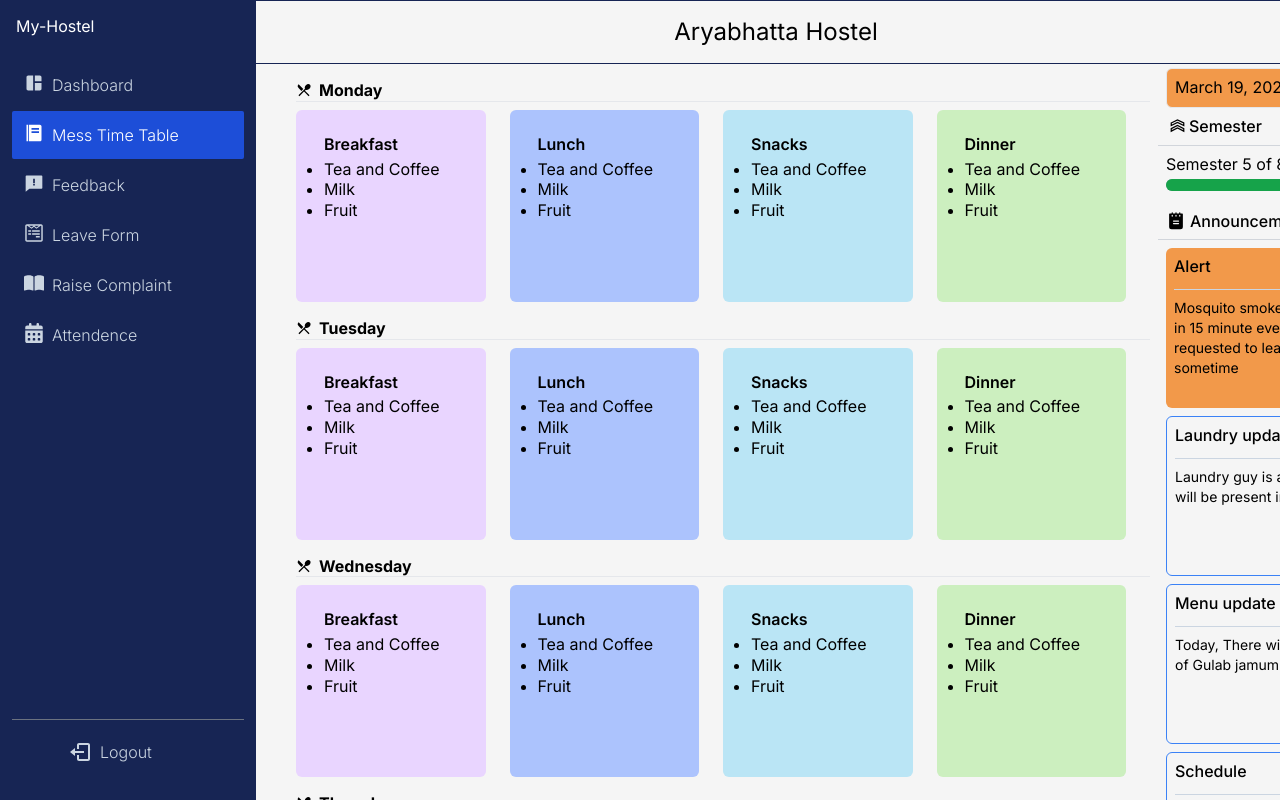
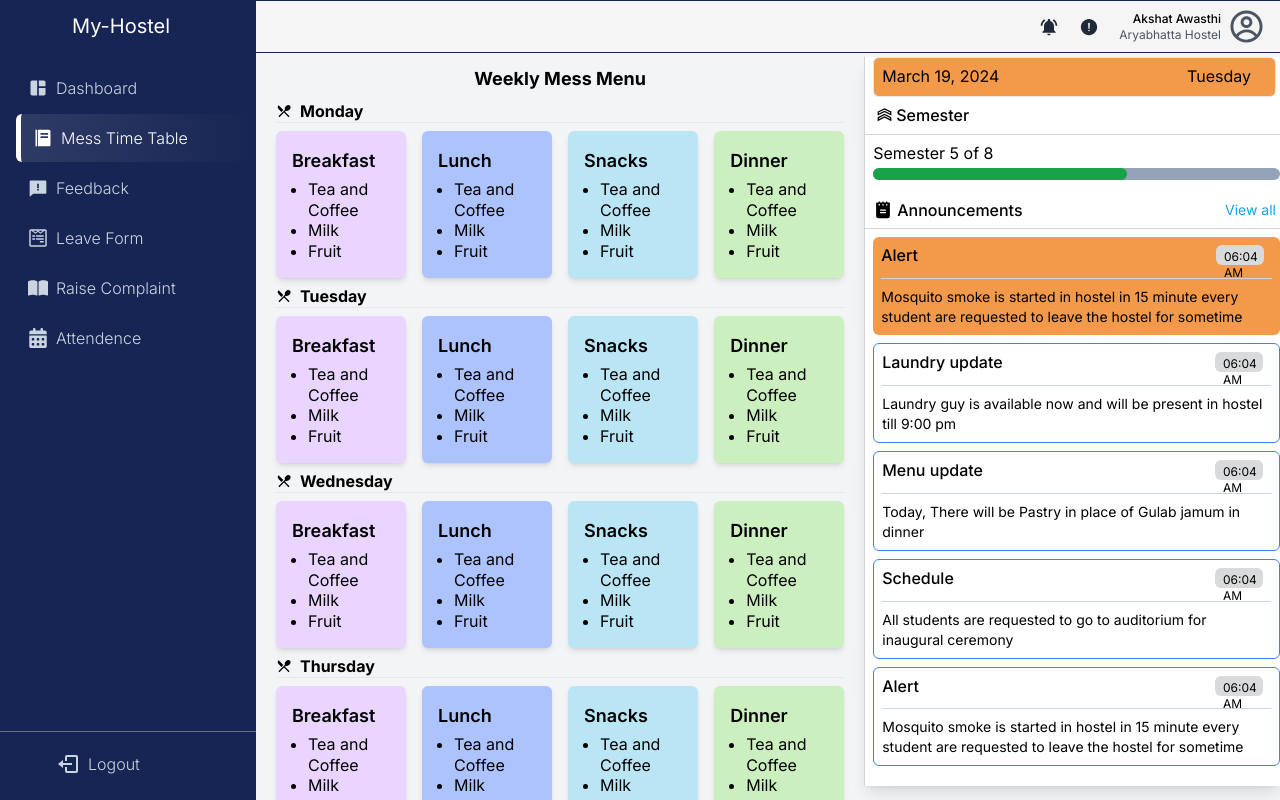
Before and after one commit to Akshat-Awasthi/My-Hostel, a React (Vite) app: page /menu in a window 1280 px wide. Built offline with nearby package versions, Linux system fonts and the light colour scheme; sample sign-in values are in the browser's storage.

Commit message:
Inhanced sidebar, layout and messmenu

```diff
--- a/src/App.jsx
+++ b/src/App.jsx
@@ -12,6 +12,7 @@ import Profile from './Components/Profile';
 import Layout from './Components/shared/Layout';
 import Chart from "./Components/Chart"
 import Attendence from "./Components/MachineLearning/Attendence"
+import LeaveForm from './Components/LeaveForm';
 
 
 function App() {
@@ -27,6 +28,7 @@ function App() {
             <Route path="/menu" element={<Menu />} />
             <Route path="/profile" element={<Profile />} />
             <Route path="/feedback" element={<Feedback />} />
+            <Route path="/leaveform" element={<LeaveForm />} />
             <Route path="/complaint" element={<Complaint />} />
             <Route path="/sentiment" element={<FoodFeedbackSentimentAnalyzer />} />
             <Route path="/attendence" element={<Attendence/>} />
--- a/src/Components/LeaveForm.jsx
+++ b/src/Components/LeaveForm.jsx
@@ -2,11 +2,11 @@ import React from 'react'
 
 const LeaveForm = () => {
   return (
-    <div>
+
       <div>
+        leaveform
+      </div>
 
-      </div>
-    </div>
   )
 }
 
--- a/src/Components/Menu.jsx
+++ b/src/Components/Menu.jsx
@@ -9,34 +9,41 @@ const Menu = () => {
     const colors = ['bg-purple-200', 'bg-[#ACC3FD]', 'bg-[#BAE5F5]', 'bg-[#CCEFBF]'];
 
   return (
-    <div className='flex flex-row overflow-auto pb-5' style={{ maxHeight: '750px' }}>
-        <div className='flex flex-col w-3/4 mb-5'>
-            {
-                MessMenu.map((dayMenu,dayIndex) => (
-                    <div key={dayIndex} className='flex flex-col ml-10 mt-4 '>
-                        <h2 className='mb-2 font-bold w-full border-b flex flex-row'><MdOutlineRestaurantMenu style={{marginRight : '7px', marginTop : '2px'}} />{dayMenu[0].day}</h2>
-                        <div className='flex flex-row'>
-                            {
-                                dayMenu.map((item,index) => (
-                                    <div key={index} className={`mr-6 w-48 h-48 p-6 pl-7 rounded-md ${colors[index % colors.length]}`}>
+
+
+    <div className='flex flex-row justify-between'  >
+
+        <div className='flex flex-col w-full md:w-full mb-5 ml-5 mr-5'>
+        <div className='mt-3 text-lg w-auto font-bold flex-1 flex justify-center items-center'>Weekly Mess Menu</div>
+        {MessMenu.map((dayMenu, dayIndex) => (
+          <div key={dayIndex} className='flex flex-col mt-2'>
+            <h2 className='mb-2 font-bold w-full border-b flex items-center'>
+              <MdOutlineRestaurantMenu className='mr-2' />
+              {dayMenu[0].day}
+            </h2>
+            <div className='grid grid-cols-1 sm:grid-cols-2 lg:grid-cols-4 gap-4 w-full h-auto'>
+              {dayMenu.map((item, index) => (
+                <div
+                  key={index}
+                  className={`p-4 rounded-md ${colors[index % colors.length]} shadow-md`}
+                >
                   <ul>
-                                            <li className='font-semibold mb-1'>{item.time}</li>
-                                            <li className='list-disc'>{item.item1}</li>
-                                            <li className='list-disc'>{item.item2}</li>
-                                            <li className='list-disc'>{item.item3}</li>
+                    <li className='font-semibold mb-1 text-lg'>{item.time}</li>
+                    <li className='list-disc ml-4'>{item.item1}</li>
+                    <li className='list-disc ml-4'>{item.item2}</li>
+                    <li className='list-disc ml-4'>{item.item3}</li>
                   </ul>
                 </div>
-                                ))
-                            }
+              ))}
             </div>
           </div>
-                ))
-            }
+        ))}
       </div>
-        <div className='h-[100vh] w-full ml-2 mr-4'>
+        <div >
             <Rightbar />
         </div>
     </div>
+
 
   )
 }
--- a/src/Components/Rightbar.jsx
+++ b/src/Components/Rightbar.jsx
@@ -1,8 +1,8 @@
-import React, { useEffect, useState } from 'react'
-import StudentProfile from "./lib/const/StudentProfile.json"
-import { PiNotepadFill } from "react-icons/pi";
-import { GrSemantics } from "react-icons/gr";
-import Announcement from "./lib/const/Announcement.json"
+import React, { useEffect, useState } from 'react';
+import StudentProfile from './lib/const/StudentProfile.json';
+import { PiNotepadFill } from 'react-icons/pi';
+import { GrSemantics } from 'react-icons/gr';
+import Announcement from './lib/const/Announcement.json';
 import { Link } from 'react-router-dom';
 import DateTime from './DateAndTime/DateTime';
 
@@ -22,56 +22,68 @@ const Rightbar = () => {
 
         return () => clearInterval(intervalId);
     }, []);
+
     const announceCol = ['bg-[#F2994A]', 'bg-state-100'];
+
     return (
-    <div className='m-0 '>
-        <div className='h-12'>
-                <div className='flex flex-row m-1 p-2 ml-2 bg-[#F2994A] h-10 rounded-md border border-solid'>
-                <div className='flex-1'>{currentDate}</div>
-                <div className='pr-4'>{currentDay}</div>
-                </div>
-
-            </div>
-            <div className='h-16 pb-3'>
-                <div className='flex flex-row pl-3 pb-2 border-b border-gray-300'>
-                        <GrSemantics size={15} style={{marginTop : "2px"}}/>
-                        <h2 className='font-medium flex-1 pl-1'>Semester</h2>
-                </div>
-                <div className='ml-2 mb-5'>
-                    <h3 className='pt-2 pb-1'>Semester {sem} of 8</h3>
-                    <div className='h-3 bg-slate-400 rounded-md'>
-                        <div style={{ width: `${semesterWidth}%` }} className='h-full w-1/2 bg-green-600 rounded-md'>
-
+        <div
+            className="bg-white shadow-lg border-l border-gray-300 w-full w-[310px] right-0"
+            style={{ zIndex: 1000 }}
+        >
+            <div className="h-12">
+                <div className="flex flex-row m-1 p-2 ml-2 bg-[#F2994A] h-10 rounded-md border border-solid">
+                    <div className="flex-1">{currentDate}</div>
+                    <div className="pr-4">{currentDay}</div>
                 </div>
             </div>
-
+            <div className="pb-3">
+                <div className="flex flex-row pl-3 pb-2 border-b border-gray-300">
+                    <GrSemantics size={15} style={{ marginTop: '2px' }} />
+                    <h2 className="font-medium flex-1 pl-1">Semester</h2>
+                </div>
+                <div className="ml-2 mb-5">
+                    <h3 className="pt-2 pb-1">Semester {sem} of 8</h3>
+                    <div className="h-3 bg-slate-400 rounded-md">
+                        <div
+                            style={{ width: `${semesterWidth}%` }}
+                            className="h-full bg-green-600 rounded-md"
+                        ></div>
+                    </div>
                 </div>
                 <div>
-                <div className='flex flex-row pl-2 pb-2 border-b border-gray-300'>
-                <PiNotepadFill size={20}/>
-                <h2 className='font-medium flex-1 pl-1'>Announcements</h2>
-                <Link className='text-sm mr-1'>View all</Link>
+                    <div className="flex flex-row pl-2 pb-2 border-b border-gray-300">
+                        <PiNotepadFill size={20} />
+                        <h2 className="font-medium flex-1 pl-1">Announcements</h2>
+                        <Link className="text-sm mr-1">View all</Link>
                     </div>
                 </div>
-
-
-                <div className='flex flex-col ml-2 mt-2'>
-                    {
-                        Announcement.map((item,index) => (
-                            <div key={item.name} className={`rounded-md border border-solid ${index === 0 ? 'border-none' : 'border-blue-500'} h-40 w-64 p-2 mb-2 ${index === 0 ? announceCol[0] : announceCol[1]}`}>
-
+                <div className="flex flex-col ml-2 mt-2">
+                    {Announcement.map((item, index) => (
+                        <div
+                            key={item.name}
+                            className={`rounded-md border ${
+                                index === 0 ? 'border-none' : 'border-blue-500'
+                            } p-2 mb-2 ${
+                                index === 0 ? announceCol[0] : announceCol[1]
+                            }`}
+                        >
                             <ul>
-                                    <li className='flex flex-row border-b border-slate-300'><div className='flex-1 font-medium  mb-2 pb-1'>{item.name}</div> <div className='mr-2 mb-1 pb-1 pl-2 pt-1 h-5 w-12 rounded-md bg-[#D9DADB]'><DateTime  /></div> </li>
-                                    <li className='pt-2 text-sm'>{item.message}</li>
+                                <li className="flex flex-row border-b border-slate-300">
+                                    <div className="flex-1 font-medium mb-2 pb-1">
+                                        {item.name}
+                                    </div>
+                                    <div className="mr-2 mb-1 pb-1 pl-2 pt-1 h-5 w-12 rounded-md bg-[#D9DADB]">
+                                        <DateTime />
+                                    </div>
+                                </li>
+                                <li className="pt-2 text-sm">{item.message}</li>
                             </ul>
                         </div>
-                        ))
-                    }
-                </div>
-
+                    ))}
                 </div>
             </div>
-  )
-}
+        </div>
+    );
+};
 
-export default Rightbar
+export default Rightbar;
--- a/src/Components/lib/const/Navigation.jsx
+++ b/src/Components/lib/const/Navigation.jsx
@@ -31,7 +31,7 @@ export const Sidebar_Links  = [
     {
         key:'leave',
         label:'Leave Form',
-        path:'/leave',
+        path:'/leaveform',
         icon:<FaWpforms/>
     },
     {
--- a/src/Components/shared/Layout.jsx
+++ b/src/Components/shared/Layout.jsx
@@ -1,33 +1,59 @@
-import React from 'react'
-import { Outlet ,Link} from 'react-router-dom'
-import Sidebar from './Sidebar'
-import { CgProfile } from "react-icons/cg";
-import { MdNotificationsActive } from "react-icons/md";
-import { IoAlertCircle } from "react-icons/io5";
+import React from 'react';
+import { Outlet, Link } from 'react-router-dom';
+import Sidebar from './Sidebar';
+import { CgProfile } from 'react-icons/cg';
+import { MdNotificationsActive } from 'react-icons/md';
+import { IoAlertCircle } from 'react-icons/io5';
 
-import StudentProfile from "../lib/const/StudentProfile.json"
+import StudentProfile from '../lib/const/StudentProfile.json';
 
-const hostelName = StudentProfile[0].hostel;
-
+const { name, hostel: hostelName } = StudentProfile[0];
 
 const Layout = () => {
   return (
-    <div className='flex flex-row bg-neutral-100 h-screen w-screen overflow-hidden'>
-        <Sidebar />
-        <div>
-        <div className='flex flex-row items-center h-16 w-full bg-neutral-100 border-y-[1px] border-blue-950'>
-              <div className='flex-1 flex justify-center items-center text-2xl'>{hostelName}</div>
-              <div className='mr-10 flex flex-row gap-5 text-2xl active:neutral-400 '>
-                <Link className='text-black hover:text-stone-400'><MdNotificationsActive/></Link>
-                <Link className='text-black hover:text-stone-400'><IoAlertCircle/></Link>
-                <Link to='/profile' className='text-black hover:text-stone-400'><CgProfile /></Link>
+    <div className="flex flex-row bg-gray-100 h-screen overflow-hidden w-screen fixed ">
+      <Sidebar />
+      <div className="flex flex-col flex-grow">
+        <div className="h-[10vh] w-full bg-neutral-100 border-y-[1px] border-blue-950 flex items-center px-4 ">
+          {/* Main content goes here */}
+          <div className="ml-auto flex items-center gap-5 mb-2 mt-2">
+            {/* Notifications */}
+            <Link
+              className="text-gray-800 hover:text-gray-400 text-xl"
+              to="/notifications"
+            >
+              <MdNotificationsActive />
+            </Link>
+
+            {/* Alerts */}
+            <Link
+              className="text-gray-800 hover:text-gray-400 text-xl"
+              to="/alerts"
+            >
+              <IoAlertCircle />
+            </Link>
+
+            {/* User Info */}
+            <div className="flex items-center gap-2">
+              <div className="flex flex-col text-right leading-tight">
+                <span className="block text-xs font-medium">{name}</span>
+                <span className="block text-[12px] text-gray-600">{hostelName}</span>
               </div>
+              <Link
+                className="text-gray-600 hover:text-gray-400 text-[35px]"
+                to="/profile"
+              >
+                <CgProfile />
+              </Link>
             </div>
-            <div>{<Outlet />}</div>
+          </div>
         </div>
+        <div className="flex-grow overflow-auto">
+          <Outlet />
+        </div>
+      </div>
+    </div>
+  );
+};
 
-    </div>
-  )
-}
-
-export default Layout
+export default Layout;
--- a/src/Components/shared/Sidebar.jsx
+++ b/src/Components/shared/Sidebar.jsx
@@ -1,32 +1,52 @@
-import classNames from 'classnames'
-import React from 'react'
-import { Link, useLocation, useNavigate } from 'react-router-dom'
-import { Sidebar_Links, Sidebar_Logout } from '../lib/const/Navigation'
+import classNames from 'classnames';
+import React, { useState, useEffect } from 'react';
+import { Link, useLocation, useNavigate } from 'react-router-dom';
+import { Sidebar_Links, Sidebar_Logout } from '../lib/const/Navigation';
+import { FaBars } from 'react-icons/fa';
 
+const ClassLinks = 'flex items-center gap-2 p-3 font-light px-3 rounded-sm text-base hover:no-underline';
 
-const ClassLinks = 'flex item-center gap-2 p-3 font-light px-3 hover:bg-blue-900 hover:no-underline active:bg-neutral-600 rounded-sm text-base'
-function SideLink({item}){
-  const {pathname} = useLocation();
-  return(
-    <Link to={item.path} className={classNames(pathname === item.path ? 'text-white bg-blue-700': 'text-slate-300',ClassLinks)}>
-    <span className='text-xl'>{item.icon}</span>
+function SideLink({ item }) {
+  const { pathname } = useLocation();
+  return (
+    <Link
+      to={item.path}
+      className={classNames(
+        pathname === item.path
+          ? 'text-white relative z-10 border-l-[5px] bg-gradient-to-r from-white/10 to-transparent border-l-[5px] border-white rounded-l-md'
+          : 'text-slate-300',
+        ClassLinks
+      )}
+      style={{
+        backgroundColor: pathname === item.path ? 'transparent' : 'inherit',
+        transition: 'background 0.5s cubic-bezier(0.685, 0.0473, 0.346, 1)',
+      }}
+    >
+      <span className="text-xl">{item.icon}</span>
       {item.label}
     </Link>
-  )
+  );
 }
+
 function SideBottom({ item, onClick }) {
   const { pathname } = useLocation();
   return (
     <Link
       to={item.path}
       className={classNames(
-        pathname === item.path ? 'text-white bg-blue-700' : 'text-slate-300',
+        pathname === item.path
+          ? 'text-white relative z-10 bg-gradient-to-r from-white/10 to-transparent border-l-[5px] border-white rounded-l-md'
+          : 'text-slate-300 hover:bg-gradient-to-r hover:from-white/10 hover:to-transparent hover:border-l-[5px] hover:border-transparent hover:rounded-l-md',
         ClassLinks,
         'font-bold pl-14 text-red-500'
       )}
-      onClick={item.key === 'logout' ? onClick : undefined} // Apply onClick handler conditionally
+      style={{
+        backgroundColor: pathname === item.path ? 'transparent' : 'inherit',
+        transition: 'background 0.5s cubic-bezier(0.685, 0.0473, 0.346, 1)',
+      }}
+      onClick={item.key === 'logout' ? onClick : undefined}
     >
-      <span className='text-2xl'>{item.icon}</span>
+      <span className="text-2xl">{item.icon}</span>
       {item.label}
     </Link>
   );
@@ -34,6 +54,23 @@ function SideBottom({ item, onClick }) {
 
 const Sidebar = () => {
   const navigate = useNavigate();
+  const [isSidebarVisible, setIsSidebarVisible] = useState(true);
+  const [windowWidth, setWindowWidth] = useState(window.innerWidth);
+
+  const handleResize = () => {
+    setWindowWidth(window.innerWidth);
+    if (window.innerWidth < 700) {
+      setIsSidebarVisible(false);
+    } else {
+      setIsSidebarVisible(true);
+    }
+  };
+
+  useEffect(() => {
+    window.addEventListener('resize', handleResize);
+    handleResize();
+    return () => window.removeEventListener('resize', handleResize);
+  }, []);
 
   const handleLogout = async () => {
     try {
@@ -51,23 +88,90 @@ const Sidebar = () => {
     }
   };
 
+  const toggleSidebar = () => {
+    setIsSidebarVisible(!isSidebarVisible);
+  };
+
   return (
-    <div className='flex flex-col bg-blue-950 min-w-64 p-3 text-white'>
-      <div className='flex flex-row m-1'>
-        <span>My-Hostel</span>
+    <div className=" h-full">
+      {/* Top bar for smaller screens */}
+      {windowWidth < 900 && (
+        <div className="flex flex-row text-black absolute w-[21vw] absolute z-[1000]">
+          <button onClick={toggleSidebar} className="text-xl mr-2 ml-2 mt-1">
+            <FaBars />
+          </button>
+          <div className="text-l mt-1">My Hostel</div>
         </div>
-      <div className='flex-1 flex flex-col py-5 gap-0.5'>
+      )}
+
+      {/* Sidebar */}
+      {windowWidth > 900 && (
+        <div
+          className={classNames(
+            'relative top-0 left-0 h-full bg-blue-950 text-white overflow-hidden transition-transform duration-300 ease-in-out flex flex-col',
+            {
+              'transform -translate-x-full': !isSidebarVisible && windowWidth < 700,
+              'transform translate-x-0': isSidebarVisible || windowWidth >= 700,
+            }
+          )}
+          style={{ minWidth: '16rem' }}
+        >
+          <div className="flex flex-row m-1 ml-4">
+            <span className="text-xl ml-14 mt-2">My-Hostel</span>
+          </div>
+
+          <div className="flex-1 flex flex-col py-5 gap-0.5 ml-4">
             {Sidebar_Links.map((item) => (
               <SideLink key={item.key} item={item} />
             ))}
           </div>
-      <div className='flex flex-col py-3 pt-2 border-t border-gray-500'>
+          <div className="flex flex-col py-3 pt-2 border-t border-gray-500 sticky bottom-0">
             {Sidebar_Logout.map((item) => (
               <SideBottom onClick={handleLogout} key={item.key} item={item} />
             ))}
           </div>
         </div>
+      )}
+
+      {windowWidth > 900 ||
+        (isSidebarVisible && (
+          <div
+            className={classNames(
+              'absolute top-0 left-0 h-full bg-blue-950 text-white overflow-hidden transition-transform duration-300 ease-in-out flex flex-col',
+              {
+                'transform -translate-x-full': !isSidebarVisible && windowWidth < 900,
+                'transform translate-x-0': isSidebarVisible || windowWidth >= 900,
+              }
+            )}
+            style={{ minWidth: '16rem' }}
+          >
+            <div className="flex flex-row justify-between m-1 ml-4">
+              <span className="text-xl ml-14 mt-2">My-Hostel</span>
+              <button
+                onClick={() => {
+                  setIsSidebarVisible(false);
+                }}
+                className="text-white-900 p-3 focus:outline-none"
+                aria-label="Close sidebar"
+              >
+                &#x2715; {/* Cross button */}
+              </button>
+            </div>
+
+            <div className="flex-1 flex flex-col py-5 gap-0.5 ml-4">
+              {Sidebar_Links.map((item) => (
+                <SideLink key={item.key} item={item} />
+              ))}
+            </div>
+            <div className="flex flex-col py-3 pt-2 border-t border-gray-500 sticky bottom-0">
+              {Sidebar_Logout.map((item) => (
+                <SideBottom onClick={handleLogout} key={item.key} item={item} />
+              ))}
+            </div>
+          </div>
+        ))}
+    </div>
   );
-}
+};
 
 export default Sidebar;
```
Also changed, not shown: src/Components/Dashboard.jsx (+26 -24 lines), src/Components/Feedback.jsx (+7 -1 lines), 2 other files (tests, documents, lock files or other folders). Lines whose indentation alone changed are shown as unchanged.
